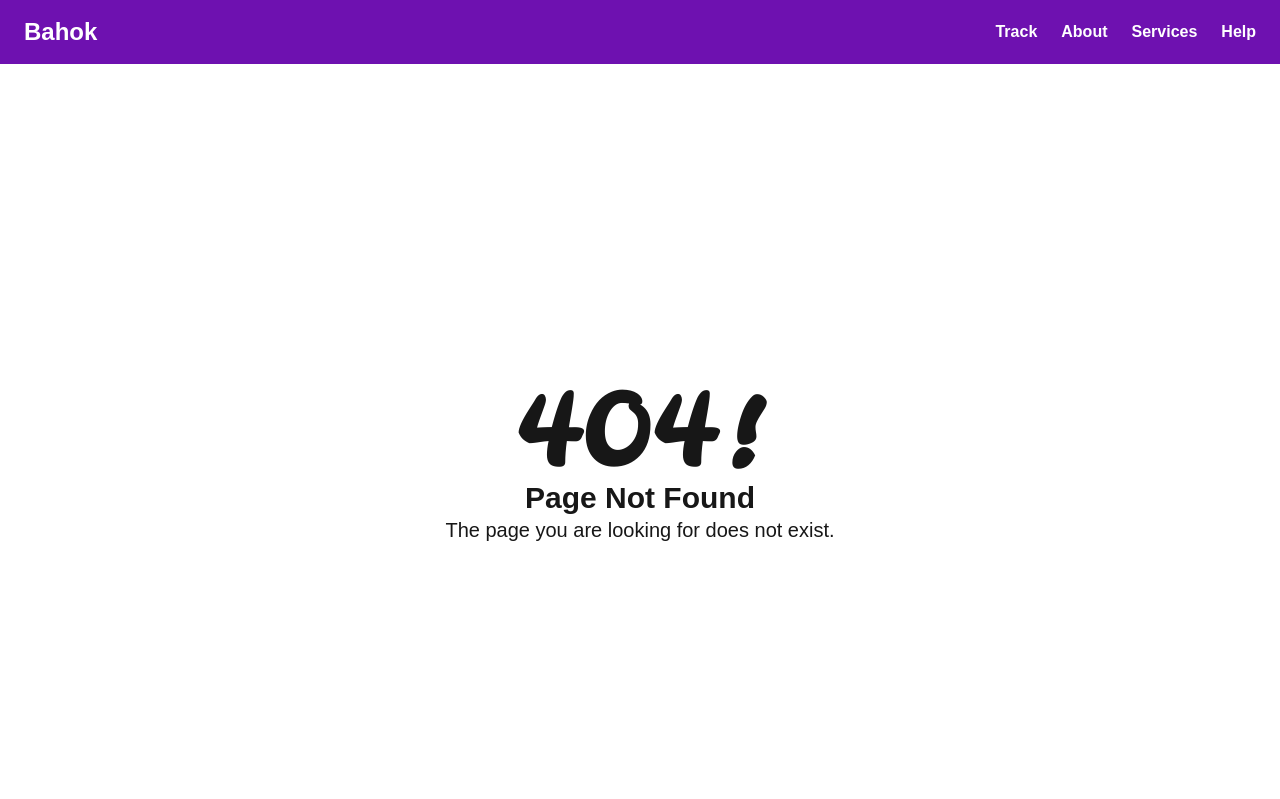
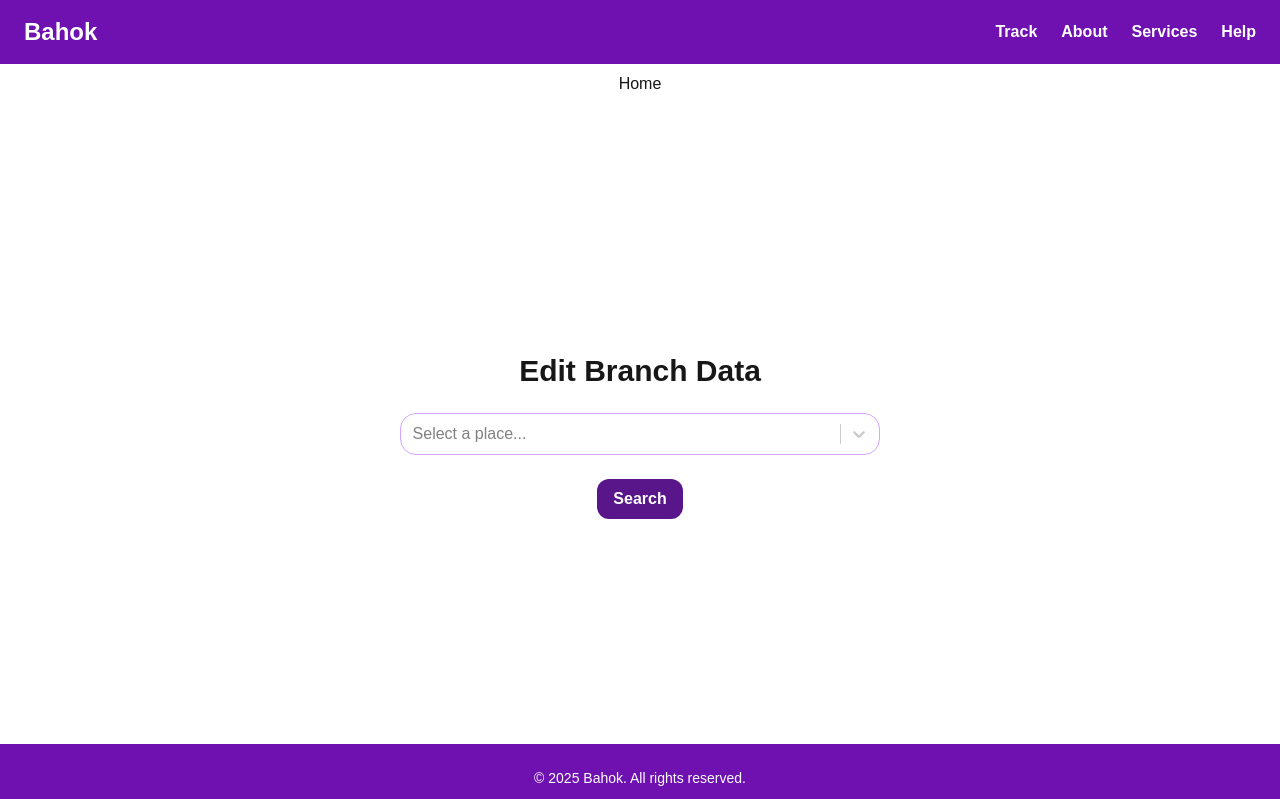
Before and after one commit to Pratush26/bahok-courier, a Next.js app: page /duty/protected/edit-branch in a window 1280 px wide. Before the commit this address had no page. Shown: the top 799 px of the page. Built offline with nearby package versions, Linux system fonts and the light colour scheme; no server answers; the database is empty; a web font is replaced by a local one.

Commit message:
branch edit

```diff
--- a/app/actions/CreateBranch.ts
+++ b/app/actions/CreateBranch.ts
@@ -5,17 +5,19 @@ import Branch from "@/models/Branch";
 import { z } from "zod";
 import { branchSchema } from "@/schemas/BranchSchema";
 
-type BranchInput = z.infer<typeof branchSchema>;
+type BranchInput = z.infer<typeof branchSchema> & {
+    _id?: string; // Optional for updates
+};
 
 export async function createBranch(formData: BranchInput) {
     try {
         await connectDB();
         const data = branchSchema.parse(formData);
 
-            const existingBranch = await Branch.findOne({ name: data.name });
-            if (existingBranch) {
-              return { success: false, message: "Branch with this name already exists" };
-            }
+        const existingBranch = await Branch.findOne({ name: data.name });
+        if (existingBranch) {
+            return { success: false, message: "Branch with this name already exists" };
+        }
         await Branch.create({
             division: data.division,
             name: data.name,
@@ -24,8 +26,30 @@ export async function createBranch(formData: BranchInput) {
             address: data.address,
         });
         return { success: true, message: "Branch created successfully" };
-    }catch (error: unknown) {
+    } catch (error: unknown) {
         console.error("Database connection error:", error);
         return { success: false, message: "Database connection failed." };
     }
 }
+
+export async function updateBranchData(formData: BranchInput) {
+    try {
+        await connectDB();
+        const { _id, division, name, available, phone, address } = formData;
+        console.log("Updating formdata of user branch with data:", formData);
+        const dbBranch = await Branch.findOne({ _id: _id });
+        if (!dbBranch) {
+            return { success: false, message: "Branch not found!" };
+        }
+        if (dbBranch.division !== division) dbBranch.division = division;
+        if (dbBranch.name !== name) dbBranch.name = name;
+        if (dbBranch.available !== available) dbBranch.available = available === true ? true : false;
+        if (dbBranch.phone.map(phone => phone) !== phone.map(phone => phone.number)) dbBranch.phone = phone.map(phone => phone.number);
+        if (dbBranch.address !== address) dbBranch.address = address;
+        await dbBranch.save();
+        return { success: true, message: "Branch created successfully" };
+    } catch (error: unknown) {
+        console.error("Database connection error:", error);
+        return { success: false, message: "Database connection failed." };
+    }
+}
--- a/app/bahok/page.tsx
+++ b/app/bahok/page.tsx
@@ -16,13 +16,20 @@ export default async function Meghlokh() {
             <section className="flex flex-col sm:flex-row items-baseline justify-center gap-6">
                 <Link className="hover:text-gray-500 transition-all duration-200 transition-discrete" href={"/duty/checkpoints"}>Checkpoints</Link>
                 <Link className="hover:text-gray-500 transition-all duration-200 transition-discrete" href={"/duty/ship"}>Ship</Link>
+                <Link className="hover:text-gray-500 transition-all duration-200 transition-discrete" href={"/duty/change-password"}>Change password</Link>
                 {(session.user.role === "admin" || session.user.role === "editor") &&
-                    <span className="flex flex-col gap-2">
+                    <div className="flex flex-col sm:flex-row gap-2">
+                        <span className="flex flex-col gap-2">
+                        <Link className="hover:text-gray-500 transition-all duration-200 transition-discrete" href={"/duty/protected/add-branch"}>Add-Branch</Link>
+                        <Link className="hover:text-gray-500 transition-all duration-200 transition-discrete" href={"/duty/protected/edit-branch"}>Edit-Branch</Link>
+                        <Link className="hover:text-gray-500 transition-all duration-200 transition-discrete" href={"/duty/protected/edit-user"}>Edit-User</Link>
+                        </span>
+                        <span className="flex flex-col gap-2">
+                        <Link className="hover:text-gray-500 transition-all duration-200 transition-discrete" href={"/duty/protected/register"}>Notification</Link>
                         <Link className="hover:text-gray-500 transition-all duration-200 transition-discrete" href={"/duty/protected/register"}>Register New</Link>
-                        <Link className="hover:text-gray-500 transition-all duration-200 transition-discrete" href={"/duty/protected/edit-user"}>Edit-User</Link>
-                    </span>
+                        </span>
+                    </div>
                 }
-                <Link className="hover:text-gray-500 transition-all duration-200 transition-discrete" href={"/duty/change-password"}>Change password</Link>
                 <form
                     action={async () => {
                         "use server"
--- a/app/duty/components/BranchForm.tsx
+++ b/app/duty/components/BranchForm.tsx
@@ -1,6 +1,6 @@
 "use client";
 
-import { createBranch } from "@/app/actions/CreateBranch";
+import { createBranch, updateBranchData } from "@/app/actions/CreateBranch";
 import { useForm, Controller, useFieldArray } from "react-hook-form";
 import { z } from "zod";
 import Select, { StylesConfig, GroupBase } from "react-select";
@@ -9,6 +9,7 @@ import { branchSchema } from "@/schemas/BranchSchema";
 import { useEffect, useState } from "react";
 
 type Branch = z.infer<typeof branchSchema> & {
+    _id?: string;
 };
 
 type OptionType = {
@@ -49,7 +50,7 @@ const DivisionList: OptionType[] = [
     { value: "Rangpur", label: "Rangpur" },
     { value: "Mymensingh", label: "Mymensingh" }
 ];
-export default function BranchForm() {
+export default function BranchForm({ branchData, editable }: { branchData: Branch ; editable?: boolean }) {
 
     const [mount, SetMount] = useState(false)
     const [message, setMessage] = useState<{ type: "success" | "error"; text: string } | null>(null);
@@ -57,12 +58,18 @@ export default function BranchForm() {
     useEffect(() => {
         SetMount(true);
     }, []);
-
-    const defaultValues = isAvailable
+    console.log("Branch Data:", branchData._id);
+    const defaultValues = editable
         ? {
+            _id: branchData._id,
+            division: branchData.division,
+            name: branchData.name,
+            available: branchData.available,
+            phone: branchData.phone.map((phone) => ({ number: typeof phone === "string" ? phone : phone.number })),
+            address: branchData.address,
+        }
+        : {
             phone: [{ number: "" }],
-        }
-        : { // or any fallback you want when not available
         };
 
     const {
@@ -97,15 +104,29 @@ export default function BranchForm() {
         control,
         name: "phone",
     });
-    const onSubmit = async (data: Branch) => {
-        const result = await createBranch(data);
-        if (!result.success) {
-            setMessage({ type: "error", text: result.message || "Something went wrong." });
-            return;
+    const onSubmit = async (data: Branch, event?: React.BaseSyntheticEvent) => {
+        const submitter = (event?.nativeEvent as SubmitEvent).submitter as HTMLButtonElement;
+        const action = submitter?.value;
+
+        if (action === "createBranch") {
+            const result = await createBranch(data);
+            if (!result.success) {
+                setMessage({ type: "error", text: result.message || "Something went wrong." });
+                return;
+            }
+            setMessage({ type: "success", text: result.message || "Branch created successfully." });
+            reset();
+        } else if (action === "updateBranch") {
+            data._id = branchData._id;
+            console.log("Updating branch with data:", data);
+            const result = await updateBranchData(data); // You must define this
+            if (!result.success) {
+                setMessage({ type: "error", text: result.message || "Something went wrong." });
+                return;
+            }
+            setMessage({ type: "success", text: result.message || "Branch updated successfully." });
+            reset();
         }
-
-        setMessage({ type: "success", text: result.message || "User created successfully." });
-        reset();
     };
     if (!mount) return null;
     return (
@@ -202,9 +223,18 @@ export default function BranchForm() {
                 </button>
             </section>
             <button type="submit"
+                name="action"
+                value={"createBranch"}
                 disabled={isSubmitting}
                 className="bg-purple-900 px-4 py-2 rounded-xl text-white font-bold hover:bg-purple-950 hover:scale-105 hover:shadow-lg/80 shadow-purple-950 cursor-pointer transition-discrete transition-all duration-300">
-                {isSubmitting ? "Registering..." : "Register"}
+                {isSubmitting ? "Creating..." : "Create Branch"}
+            </button>
+            <button type="submit"
+                name="action"
+                value={"updateBranch"}
+                disabled={isSubmitting}
+                className="bg-purple-900 px-4 py-2 rounded-xl text-white font-bold hover:bg-purple-950 hover:scale-105 hover:shadow-lg/80 shadow-purple-950 cursor-pointer transition-discrete transition-all duration-300">
+                {isSubmitting ? "Updating..." : "Update"}
             </button>
         </form>
     );
--- /dev/null
+++ b/app/duty/components/FindBranch.tsx
@@ -0,0 +1,101 @@
+"use client";
+
+import { useForm, Controller } from "react-hook-form";
+import Select, { StylesConfig, GroupBase } from "react-select";
+import { useEffect, useState } from "react";
+import { useRouter } from "next/navigation";
+
+type OptionType = {
+    label: string;
+    value: string;
+};
+// Style config typed properly
+const customStyles: StylesConfig<OptionType, false, GroupBase<OptionType>> = {
+    control: (provided, state) => ({
+        ...provided,
+        backgroundColor: 'white',
+        borderColor: '#D5A5FD',
+        boxShadow: state.isFocused ? '0 0 0 0.1px #D5A5FD' : 'none',
+        '&:hover': {
+            borderColor: '#6b21a8',
+        },
+        borderRadius: '1rem',
+        padding: '0.1rem',
+    }),
+    option: (provided, state) => ({
+        ...provided,
+        backgroundColor: state.isSelected
+            ? '#6b21a8'
+            : state.isFocused
+                ? '#ede9fe'
+                : 'white',
+    }),
+};
+
+export default function FindBranch({ branchName }: { branchName: { _id:string; name: string }[] }) {
+    const [mount, setMount] = useState(false);
+    const router = useRouter();
+    const placeOptions: OptionType[] = branchName.map((b) => ({
+        value: b._id,
+        label: b.name,
+    }));
+
+    useEffect(() => {
+        setMount(true);
+    }, []);
+
+    const {
+        control,
+        handleSubmit,
+        reset,
+        formState: { errors, isSubmitting },
+    } = useForm<{ _id: string }>();
+
+    const onSubmit = async (data: { _id: string }) => {
+        // Optionally, you can validate or do something before redirecting
+        const _id = encodeURIComponent(data._id);
+        router.push(`/duty/protected/add-branch?_id=${_id}`);
+        reset();
+    };
+
+    if (!mount) return null;
+
+    return (
+        <form
+            onSubmit={handleSubmit(onSubmit)}
+            className="flex flex-col items-center justify-center gap-6 w-11/12 md:w-2/3 lg:w-1/2"
+        >
+            <Controller
+                    name="_id"
+                    control={control}
+                    rules={{ required: "Please select one place" }}
+                    render={({ field }) => {
+                        const selectedOption = placeOptions.find((opt) => opt.value === field.value);
+                        return (
+                            <>
+                                <Select
+                                    options={placeOptions}
+                                    isClearable
+                                    placeholder="Select a place..."
+                                    className="w-3/4 text-black"
+                                    styles={customStyles}
+                                    value={selectedOption || null}
+                                    onChange={(val) => field.onChange(val?.value || "")}
+                                />
+                                {errors._id && (
+                                    <p className="text-pink-700 text-sm">{errors._id.message}</p>
+                                )}
+                            </>
+                        );
+                    }}
+                />
+            <button
+                type="submit"
+                disabled={isSubmitting}
+                className="bg-purple-900 px-4 py-2 rounded-xl text-white font-bold hover:bg-purple-950 hover:scale-105 hover:shadow-lg/80 shadow-purple-950 cursor-pointer transition-discrete transition-all duration-300"
+            >
+                {isSubmitting ? "Searching..." : "Search"}
+            </button>
+        </form>
+    );
+}
--- a/app/duty/protected/add-branch/page.tsx
+++ b/app/duty/protected/add-branch/page.tsx
@@ -1,11 +1,62 @@
 import BranchForm from "../../components/BranchForm";
+import connectDB from "@/lib/dbConnect";
+import Branch from "@/models/Branch";
 
-export default async function BranchFormPage() {
+type BranchDetails = {
+  division: string;
+  name: string;
+  available: boolean;
+  phone: { number: string }[]; // ✅ Fix here
+  address: string;
+  _id: string;
+};
 
+interface PageProps {
+  searchParams: Promise<{ _id?: string }>;
+}
+export default async function BranchFormPage({ searchParams }: PageProps) {
+  let branchData: BranchDetails = {
+    division: "",
+    name: "",
+    available: true,
+    phone: [{ number: "" }], // ✅ match expected structure
+    address: "",
+    _id: "",
+  };
+
+  const { _id } = await searchParams;
+  let editable = true;
+  if (!_id) editable = false;
+  else {
+    try {
+      await connectDB();
+      const rawData = await Branch.findOne({ _id }).lean();
+      if (rawData) {
+        branchData = {
+          ...rawData,
+          _id: rawData._id.toString(),
+          phone: rawData.phone.map((p: any) =>
+            typeof p === "string" ? { number: p } : p
+          ),
+        } as BranchDetails;
+
+        // const rawData = await Branch.findOne({ _id }).lean();
+        //       if(rawData){
+        //       branchData = {
+        //         ...rawData,
+        //         _id: rawData._id.toString(),
+        //       } as BranchDetails;
+
+        console.log("Branch Data from add-branch page:", branchData);
+      }
+    } catch (error) {
+      console.error("Error fetching branch data:", error);
+    }
+  }
   return (
     <main className="flex flex-col justify-center items-center min-h-[80vh]">
       <h1 className="text-3xl font-bold my-6">Create New Branch</h1>
-      <BranchForm />
+      <BranchForm editable={editable} branchData={branchData} />
     </main>
   );
 }
--- /dev/null
+++ b/app/duty/protected/edit-branch/page.tsx
@@ -0,0 +1,27 @@
+import FindBranch from "../../components/FindBranch";
+import connectDB from "@/lib/dbConnect";
+import Branch from "@/models/Branch";
+
+export default async function branchEditingPage() {
+  let branchList: { _id: string; name: string }[] = [];
+
+  try {
+    await connectDB();
+
+    const branches = await Branch.find({}, { name: 1 }).lean();
+
+    branchList = branches.map((branch: any) => ({
+      _id: branch._id.toString(), // Convert ObjectId to string
+      name: branch.name,
+    }));
+  } catch (error) {
+    console.error("Database connection error:", error);
+  }
+
+  return (
+    <main className="flex flex-col justify-center items-center min-h-[80vh]">
+      <h1 className="text-3xl font-bold my-6">Edit Branch Data</h1>
+      <FindBranch branchName={branchList} />
+    </main>
+  );
+}
--- a/app/duty/protected/edit-user/page.tsx
+++ b/app/duty/protected/edit-user/page.tsx
@@ -1,6 +1,6 @@
 import FindUser from "../../components/FindUser";
 
-export default async function RegisterPage() {
+export default async function userEditingPage() {
 
   return (
     <main className="flex flex-col justify-center items-center min-h-[80vh]">
--- a/schemas/BranchSchema.ts
+++ b/schemas/BranchSchema.ts
@@ -26,5 +26,5 @@ export const branchSchema = z.object({
     address: z
         .string({ required_error: "Address is required" })
         .min(3, "Address must be more than 2 characters")
-        .max(36, "Address must be less than 37 characters"),
+        .max(56, "Address must be less than 57 characters"),
 })
```
